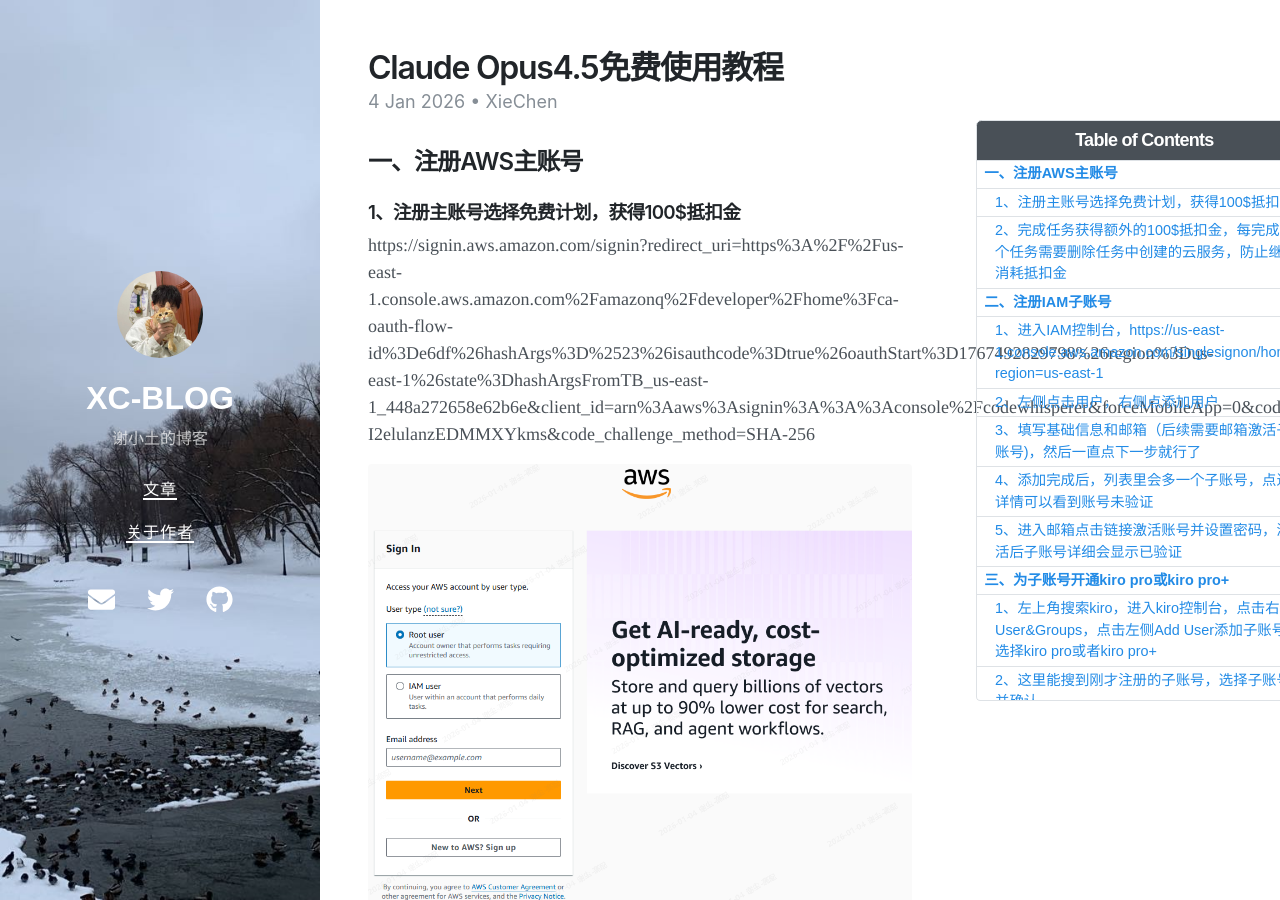
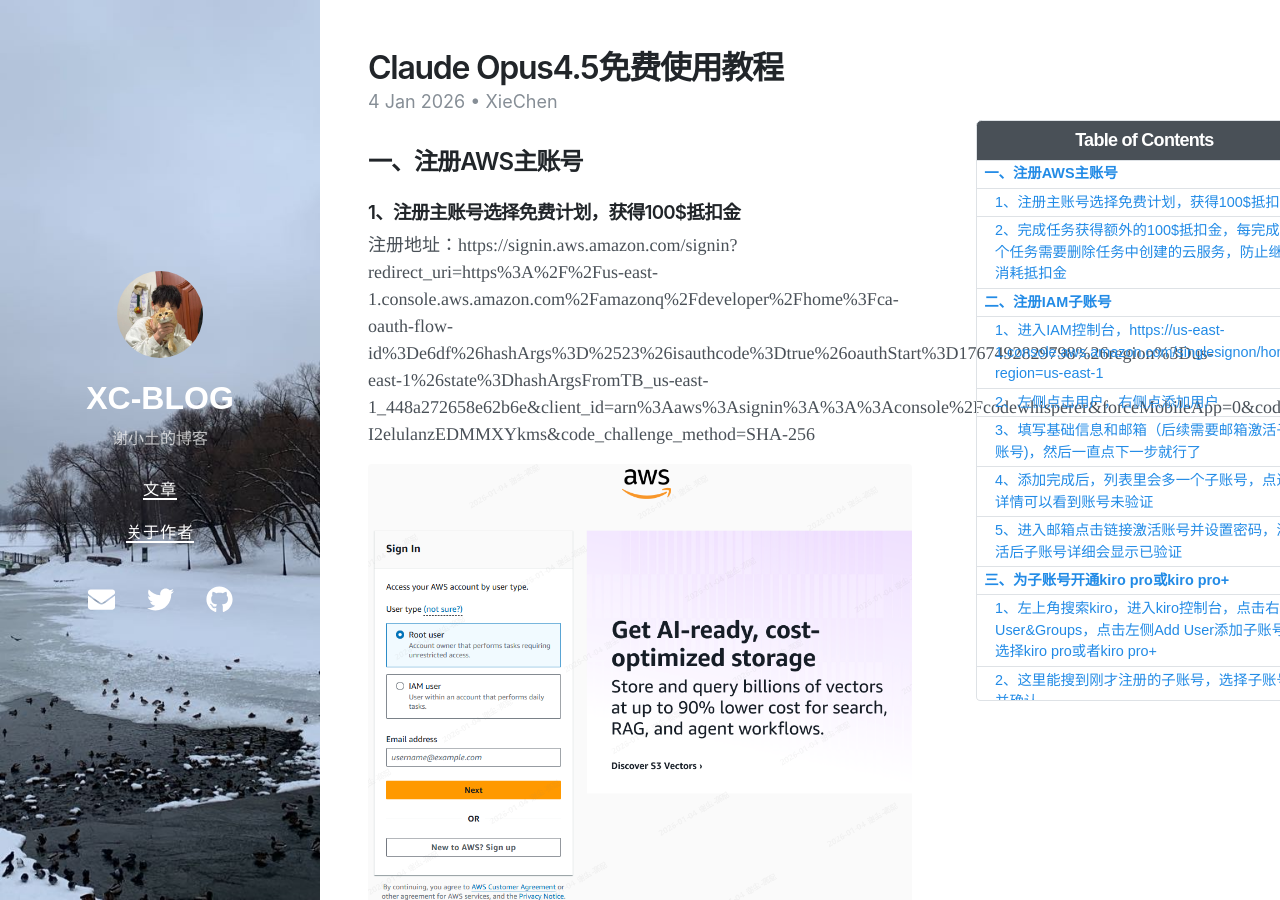
Before and after one commit to AKA-PoetCoder-XC/xc-blog, a Jekyll site: the page built from _posts/2026-01-04-Claude Opus4.5免费使用教程.md, in a window 1280 px wide and 900 px high. Built offline with Jekyll 4.4.1, drawn with Linux system fonts in a browser that asks for light colours; nearby versions of some CDN libraries.

Commit message:
Update article

```diff
--- a/_posts/2026-01-04-Claude Opus4.5免费使用教程.md
+++ b/_posts/2026-01-04-Claude Opus4.5免费使用教程.md
@@ -13,7 +13,7 @@ toc:  true
 
 ### 1、注册主账号选择免费计划，获得100$抵扣金
 
-https://signin.aws.amazon.com/signin?redirect_uri=https%3A%2F%2Fus-east-1.console.aws.amazon.com%2Famazonq%2Fdeveloper%2Fhome%3Fca-oauth-flow-id%3De6df%26hashArgs%3D%2523%26isauthcode%3Dtrue%26oauthStart%3D1767492829798%26region%3Dus-east-1%26state%3DhashArgsFromTB_us-east-1_448a272658e62b6e&client_id=arn%3Aaws%3Asignin%3A%3A%3Aconsole%2Fcodewhisperer&forceMobileApp=0&code_challenge=b8_vLFOBjB71cVgA3SENRV3k-I2elulanzEDMMXYkms&code_challenge_method=SHA-256
+注册地址：https://signin.aws.amazon.com/signin?redirect_uri=https%3A%2F%2Fus-east-1.console.aws.amazon.com%2Famazonq%2Fdeveloper%2Fhome%3Fca-oauth-flow-id%3De6df%26hashArgs%3D%2523%26isauthcode%3Dtrue%26oauthStart%3D1767492829798%26region%3Dus-east-1%26state%3DhashArgsFromTB_us-east-1_448a272658e62b6e&client_id=arn%3Aaws%3Asignin%3A%3A%3Aconsole%2Fcodewhisperer&forceMobileApp=0&code_challenge=b8_vLFOBjB71cVgA3SENRV3k-I2elulanzEDMMXYkms&code_challenge_method=SHA-256
 
 ![image-20260104101427099](https://raw.githubusercontent.com/AKA-PoetCoder-XC/xc-blog/main/img/image-20260104101427099.png)
 ![image-20260104101556853](https://raw.githubusercontent.com/AKA-PoetCoder-XC/xc-blog/main/img/image-20260104101556853.png)
```
